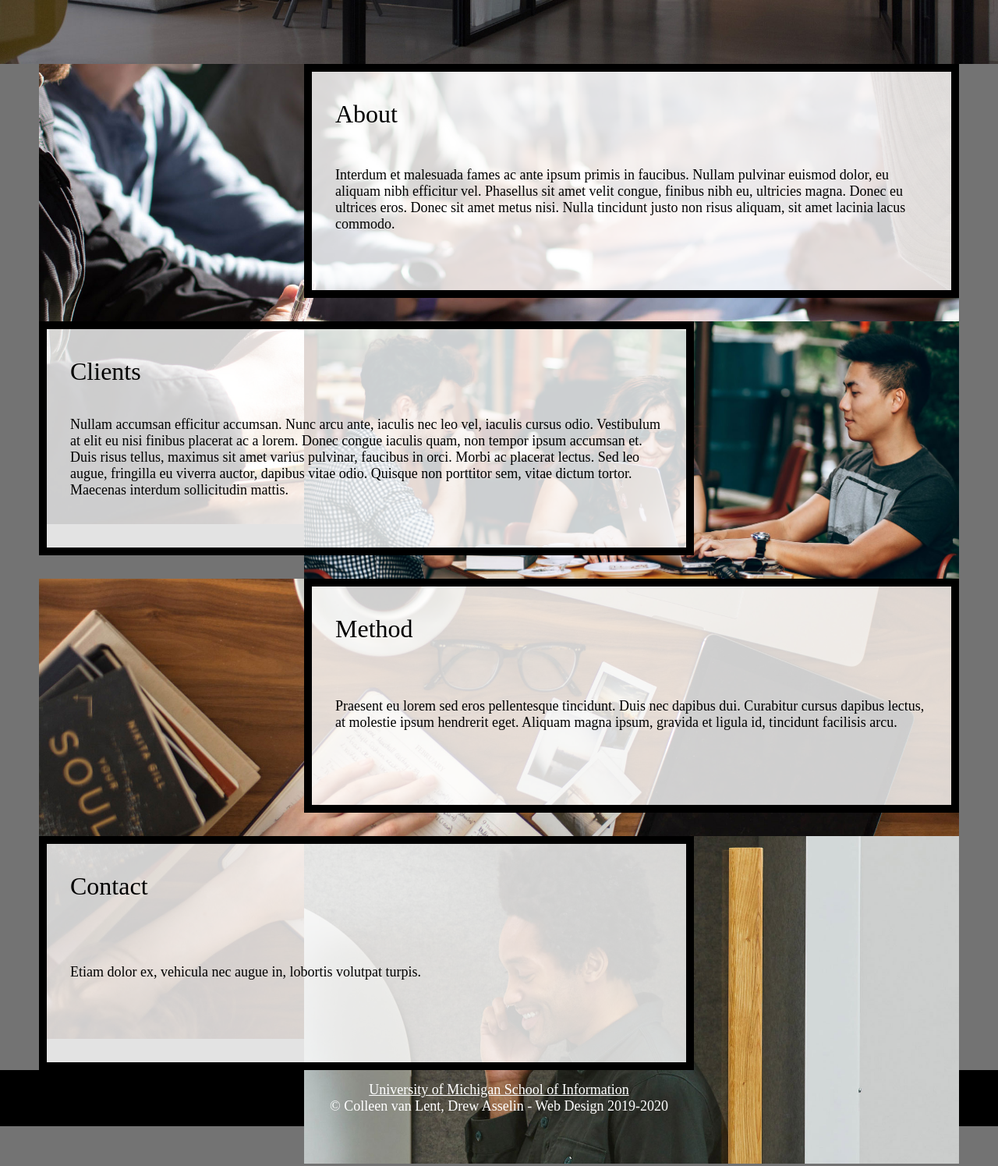
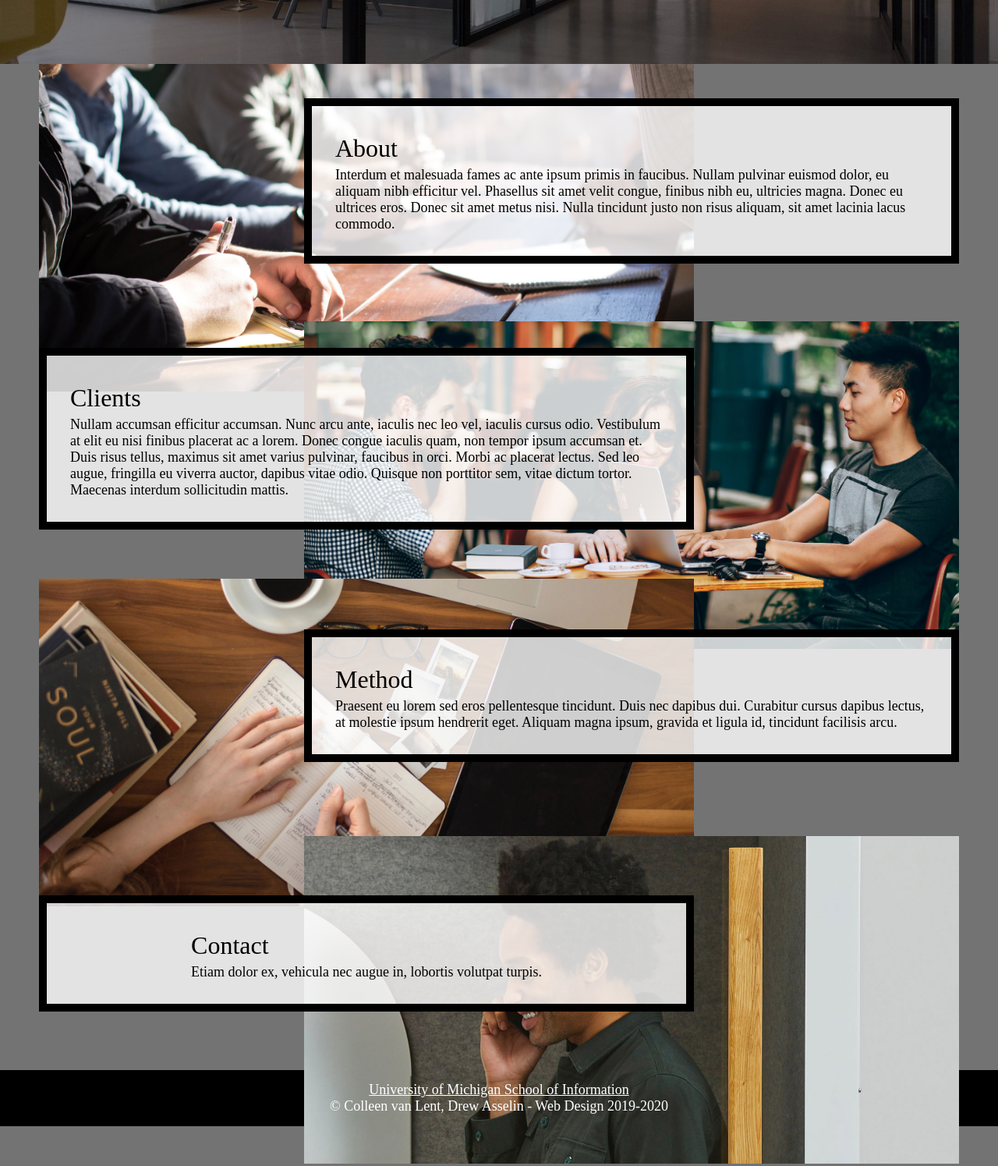
Before and after one commit to anantikasethi/hw4-2023, a plain HTML site: page index.html in a window 1280 px wide. Shown: the part 400-1895 px from the top of the page at 78% size. Drawn offline with Linux system fonts and the light colour scheme.

Commit message:
Add files via upload

```diff
--- a/css/style.css
+++ b/css/style.css
@@ -39,23 +39,22 @@ a.skip{
 
   /* Requirement 5 code here -- Do not remove this comment. */
   .about{
-    grid-column-start: 2;
-    grid-column-end: auto;
-
+    display: grid;
+    grid-column: 2
   }
   .clients{
-    grid-column-start: 2;
-    grid-column-end: auto;
+    display: grid;
+    grid-column: 2
   }
 
   .method{
-    grid-column-start:2;
-    grid-column-end: auto;
+    display: grid;
+    grid-column: 2
   }
 
   .contact{
-    grid-column-start:2;
-    grid-column-end: auto;
+    display: grid;
+    grid-column:2
   }
 
   /* Requirement 6 code here -- Do not remove this comment. */
@@ -64,82 +63,76 @@ a.skip{
     width: 100%;
   }
 
-
   /* Requirement 7 code here -- Do not remove this comment. */
 
   .about-image{
-    grid-column-start:  1;
-    grid-column-end: span 3;
+    grid-column: 1/ span3;
+    grid-row: 1;
     max-height: 500px;
-    grid-row-start: 1;
-
   }
 
   .clients-image{
-    grid-column-start:  1;
-    grid-column-end: span 3;
+    grid-column: 1/ span3;
+    grid-row: 2;
     max-height: 500px;
-    grid-row-start: 2;
-
-
   }
 
   .method-image{
-    grid-column-start:  1;
-    grid-column-end: span 3;
+    grid-column: 1/ span3;
+    grid-row: 3;
     max-height: 500px;
-    grid-row-start: 3;
-
   }
 
   .contact-image{
-    grid-column-start:  1;
-    grid-column-end: span 3;
+    grid-column: 1/ span3;
+    grid-row: 4;
     max-height: 500px;
-    grid-row-start: 4;
-
   }
 
   /* Requirement 8 code here -- Do not remove this comment. */
 
   .about{
-    grid-row-start: 1;
+    grid-row: 1;
   }
   .clients{
-    grid-row-start: 2;
+    grid-row: 2;
   }
   .method{
-    grid-row-start: 3;
+    grid-row: 3;
   }
   .contact{
-    grid-row-start:4;
+    grid-row:4;
   }
 
 
   /* Requirement 9 code here -- Do not remove this comment. */
   .about{
     display: grid;
-    align-self: auto;
-    max-height: 40vh;
+    max-height: 40 vh;
     overflow: scroll;
+    justify-content: center;
+    align-self: center;
   }
   .clients{
     display: grid;
-    align-self: auto;
     max-height: 40vh;
     overflow: scroll;
+    justify-content: center;
+    align-self: center;
   }
   .method{
     display: grid;
-    align-self: auto;
     max-height: 40vh;
     overflow: scroll;
+    justify-content: center;
+    align-self: center;
   }
   .contact{
     display: grid;
-    align-self: auto;
     max-height: 40vh;
     overflow: scroll;
+    justify-content: center;
+    align-self: center;
   }
 
 
@@ -166,83 +159,71 @@ a.skip{
     display:grid;
     grid-template-columns: 50px auto 500px auto 50px;
     grid-template-rows: 300px 300px 300px 300px;
-
     }
 
   /* Requirement 13 code here -- Do not remove this comment. */
   .about{
-    grid-column-start: 3;
-    grid-column-end: span 2;
+    grid-column: 3 / span 2;
+
   }
 
   .method{
-    grid-column-start: 3;
-    grid-column-end: span 2;
+    grid-column: 3 / span 2;
   }
 
   .clients-image{
-  grid-column-start: 3;
-  grid-column-end: span 2;
+    grid-column: 3 / span 2;
+    grid-row: 2;
   }
 
   .contact-image{
-    grid-column-start: 3;
-    grid-column-end: span 2;
+    grid-column: 3 / span 2;
+    grid-row: 4;
     }
 
 
   /* Requirement 14 code here -- Do not remove this comment. */
 
   .clients{
-    grid-column-start: 2;
-    grid-column-end: span 2;
+    grid-column: 2 / span 2;
     }
 
   .contact{
-    grid-column-start: 2;
-    grid-column-end: span 2;
+    grid-column: 2 / span 2;
     }
 
   .about-image{
-    grid-column-start: 2;
-    grid-column-end: span 2;
+    grid-column: 2 / span 2;
+    grid-row: 1;
     }
 
   .method-image{
-    grid-column-start: 2;
-    grid-column-end: span 2;
+    grid-column: 2 / span 2;
+    grid-row: 3;
     }
 
   /* Requirement 15 code here -- Do not remove this comment. */}
   .clients-image{
-    grid-column-start:  3;
-    grid-column-end: span 2;
-    height: auto;
-    grid-row-start: 2;
 
+
+    row-gap: 30px;
     }
 
   .contact-image{
-    grid-column-start:  3;
-    grid-column-end: span 2;
-    max-height: 40vh;
-    grid-row-start: 4;
 
+    row-gap: 30px;
     }
 
   .about-image{
-    grid-column-start:  2;
-    grid-column-end: span 3;
-    max-height: 300px;
-    grid-row-start: 1;
+
+    row-gap: 30px;
 
     }
 
   .method-image{
-    grid-column-start:  2;
-    grid-column-end: span 3;
-    max-height: 300px;
-    grid-row-start: 3;
+
+
+    row-gap: 30px;
 
     }
 
```
